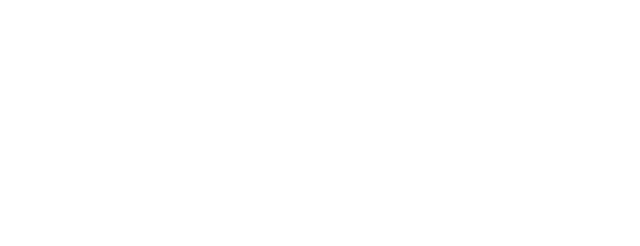
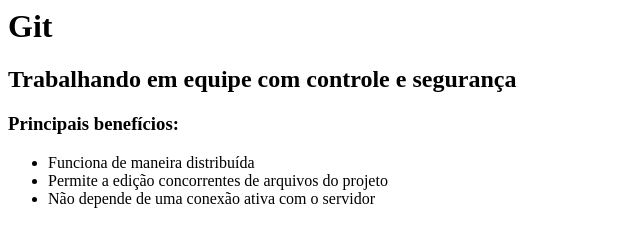
Before and after one commit to brunov14/curso-git, a plain HTML site: page index.html in a window 1280 px wide. Shown: the whole page, without its empty margins (0-640 px from the left). Drawn offline with Linux system fonts and the light colour scheme.

Commit message:
Conteúdo da página index.html

```diff
--- a/index.html
+++ b/index.html
@@ -2,5 +2,15 @@
 	<head>
 	</head>
 	<body>
+		<h1>Git</h1>
+
+		<h2>Trabalhando em equipe com controle e segurança</h2>
+
+		<h3>Principais benefícios:</h3>
+		<ul>
+			<li>Funciona de maneira distribuída</li>
+			<li>Permite a edição concorrentes de arquivos do projeto</li>
+			<li>Não depende de uma conexão ativa com o servidor</li>
+		</ul>
 	</body>
 </html>
```
